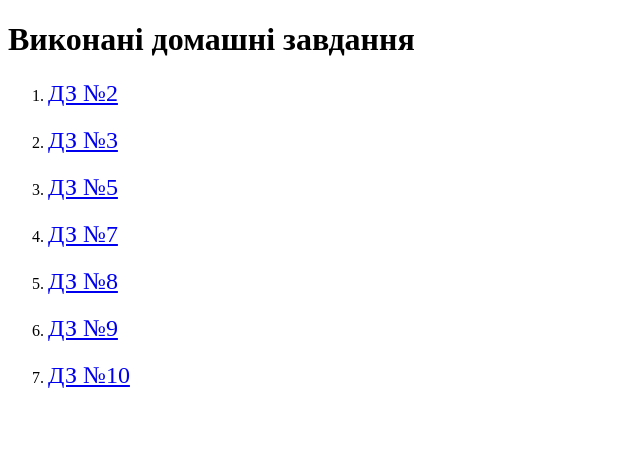
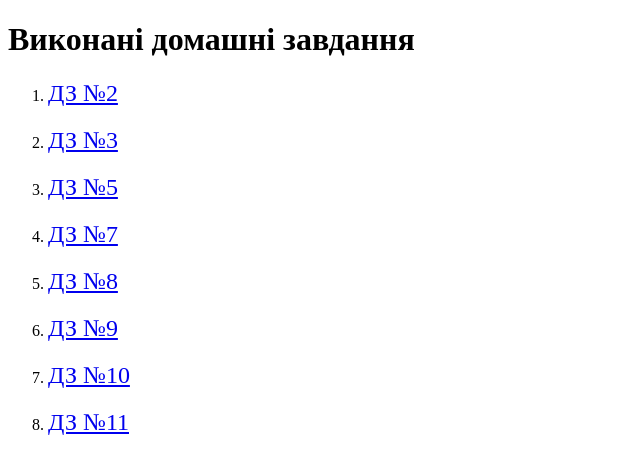
Before and after one commit to Viktoriia3171/JS-Course-2023, a plain HTML site: page index.html in a window 1280 px wide. Shown: the whole page, without its empty margins (0-640 px from the left). Drawn offline with Linux system fonts and the light colour scheme.

Commit message:
Add files via upload

```diff
--- a/index.html
+++ b/index.html
@@ -33,6 +33,9 @@
       <li>
          <a href="./Lesson-10/tasks.html">ДЗ №10</a>
       </li>
+      <li>
+         <a href="./Lesson-11/tasks.html">ДЗ №11</a>
+      </li>
    </ol>
 </body>
 
```
